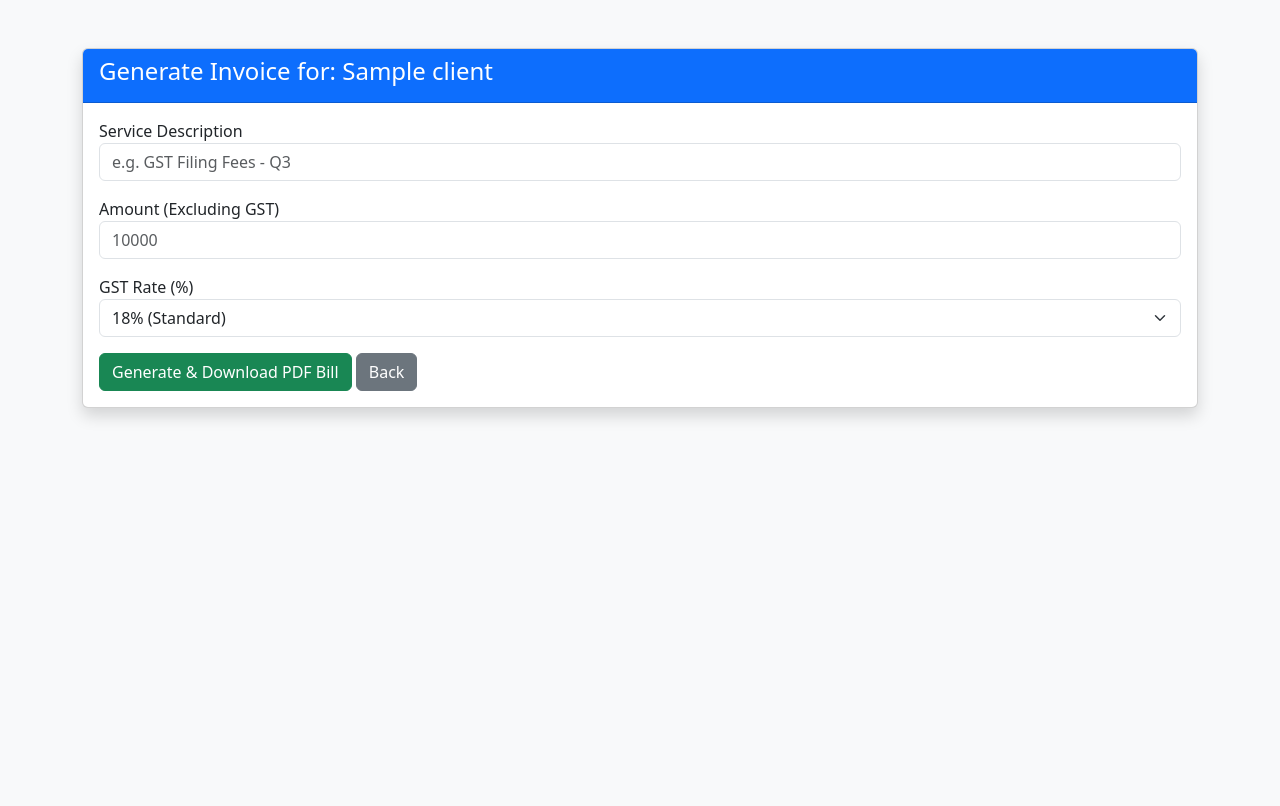
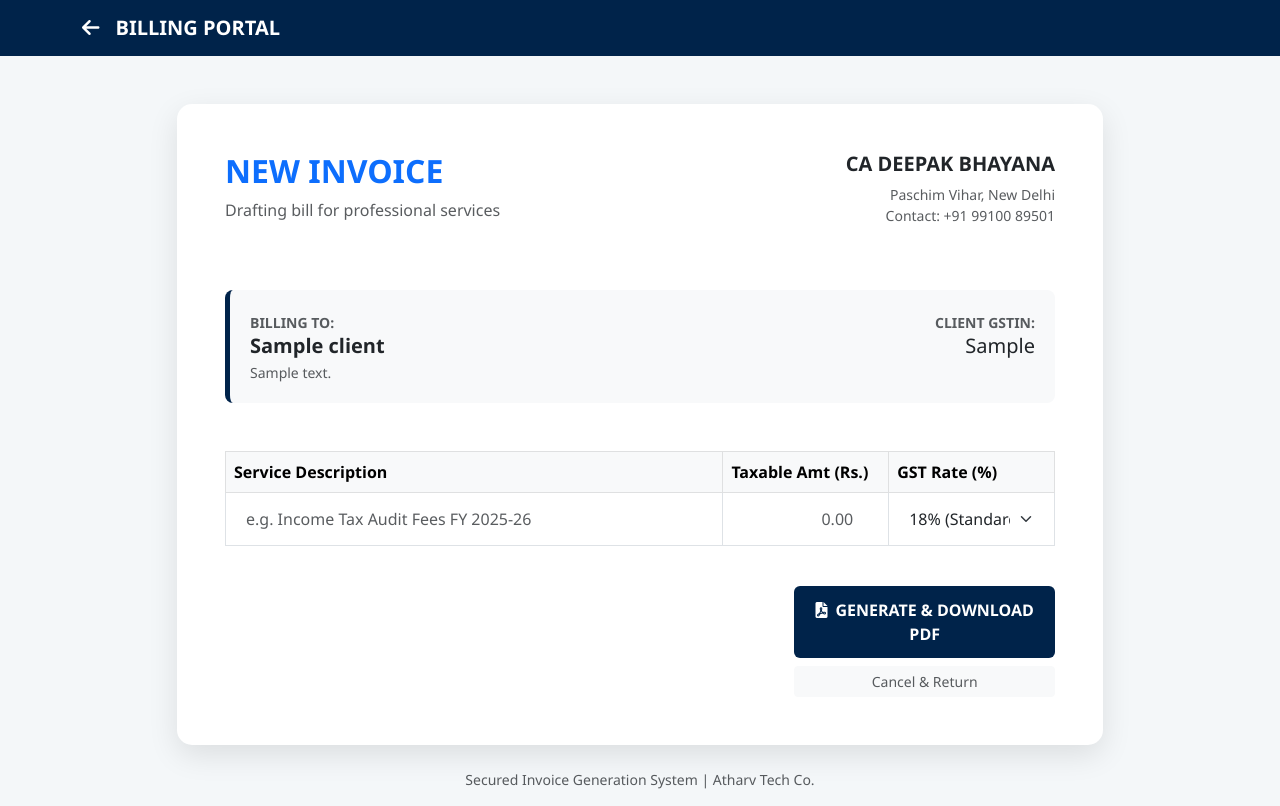
Before and after one commit to careatc1-pixel/ca-billing-erp, a Flask app: page /create-bill/1 in a window 1280 px wide. Before the commit the page ends 419 px from the top, so only its background shows below. Run offline with Flask 3, Linux system fonts and the light colour scheme; the visitor is signed in with stand-in values (Sample User, id 1); tables that the repository leaves empty hold one stand-in row (values such as "Sample post").

Commit message:
Update create_bill.html

```diff
--- a/templates/create_bill.html
+++ b/templates/create_bill.html
@@ -2,39 +2,106 @@
 <html lang="en">
 <head>
     <meta charset="UTF-8">
-    <title>Create Bill - CA Deepak Bhayana</title>
+    <meta name="viewport" content="width=device-width, initial-scale=1.0">
+    <title>Create Invoice | CA Deepak Bhayana</title>
     <link href="https://cdn.jsdelivr.net/npm/bootstrap@5.3.0/dist/css/bootstrap.min.css" rel="stylesheet">
+    <link rel="stylesheet" href="https://cdnjs.cloudflare.com/ajax/libs/font-awesome/6.0.0/css/all.min.css">
+    <style>
+        :root { --primary-color: #00234a; --secondary-color: #ffc107; }
+        body { background-color: #f4f7f9; font-family: 'Segoe UI', sans-serif; }
+        .navbar { background-color: var(--primary-color) !important; }
+        .invoice-card { border: none; border-radius: 15px; box-shadow: 0 10px 30px rgba(0,0,0,0.1); background: white; }
+        .client-info-box { background-color: #f8f9fa; border-left: 5px solid var(--primary-color); padding: 20px; border-radius: 8px; }
+        .btn-generate { background-color: var(--primary-color); color: white; padding: 12px; font-weight: bold; border: none; transition: 0.3s; }
+        .btn-generate:hover { background-color: #003673; transform: translateY(-2px); box-shadow: 0 5px 15px rgba(0,0,0,0.2); }
+    </style>
 </head>
-<body class="bg-light">
-    <div class="container mt-5">
-        <div class="card shadow">
-            <div class="card-header bg-primary text-white">
-                <h4>Generate Invoice for: {{ client.name }}</h4>
-            </div>
-            <div class="card-body">
+<body>
+
+<nav class="navbar navbar-dark mb-5">
+    <div class="container">
+        <a class="navbar-brand fw-bold" href="/"><i class="fas fa-arrow-left me-3"></i>BILLING PORTAL</a>
+    </div>
+</nav>
+
+<div class="container">
+    <div class="row justify-content-center">
+        <div class="col-lg-10">
+            <div class="invoice-card p-5">
+                <div class="row mb-5">
+                    <div class="col-md-6">
+                        <h2 class="fw-bold text-primary">NEW INVOICE</h2>
+                        <p class="text-muted">Drafting bill for professional services</p>
+                    </div>
+                    <div class="col-md-6 text-md-end">
+                        <h5 class="fw-bold">CA DEEPAK BHAYANA</h5>
+                        <p class="small text-muted mb-0">Paschim Vihar, New Delhi</p>
+                        <p class="small text-muted">Contact: +91 99100 89501</p>
+                    </div>
+                </div>
+
+                <div class="client-info-box mb-5">
+                    <div class="row">
+                        <div class="col-md-6">
+                            <label class="text-uppercase small fw-bold text-muted">Billing To:</label>
+                            <h5 class="fw-bold mb-1">{{ client.name }}</h5>
+                            <p class="mb-0 text-muted small">{{ client.address if client.address else 'No Address Provided' }}</p>
+                        </div>
+                        <div class="col-md-6 text-md-end">
+                            <label class="text-uppercase small fw-bold text-muted">Client GSTIN:</label>
+                            <h5 class="mb-0">{{ client.gstin if client.gstin else 'N/A' }}</h5>
+                        </div>
+                    </div>
+                </div>
+
                 <form action="/generate-pdf/{{ client.id }}" method="POST">
-                    <div class="mb-3">
-                        <label>Service Description</label>
-                        <input type="text" name="service" class="form-control" placeholder="e.g. GST Filing Fees - Q3" required>
+                    <div class="table-responsive mb-4">
+                        <table class="table table-bordered align-middle">
+                            <thead class="table-light">
+                                <tr>
+                                    <th width="60%">Service Description</th>
+                                    <th width="20%">Taxable Amt (Rs.)</th>
+                                    <th width="20%">GST Rate (%)</th>
+                                </tr>
+                            </thead>
+                            <tbody>
+                                <tr>
+                                    <td>
+                                        <input type="text" name="service" class="form-control border-0" placeholder="e.g. Income Tax Audit Fees FY 2025-26" required>
+                                    </td>
+                                    <td>
+                                        <input type="number" step="0.01" name="amount" class="form-control border-0 text-end" placeholder="0.00" required>
+                                    </td>
+                                    <td>
+                                        <select name="gst_rate" class="form-select border-0">
+                                            <option value="18">18% (Standard)</option>
+                                            <option value="0">0% (Exempt)</option>
+                                            <option value="5">5%</option>
+                                            <option value="12">12%</option>
+                                            <option value="28">28%</option>
+                                        </select>
+                                    </td>
+                                </tr>
+                            </tbody>
+                        </table>
                     </div>
-                    <div class="mb-3">
-                        <label>Amount (Excluding GST)</label>
-                        <input type="number" name="amount" class="form-control" placeholder="10000" required>
+
+                    <div class="row justify-content-end">
+                        <div class="col-md-4">
+                            <div class="d-grid gap-2">
+                                <button type="submit" class="btn btn-generate">
+                                    <i class="fas fa-file-pdf me-2"></i>GENERATE & DOWNLOAD PDF
+                                </button>
+                                <a href="/" class="btn btn-light text-muted btn-sm">Cancel & Return</a>
+                            </div>
+                        </div>
                     </div>
-                    <div class="mb-3">
-                        <label>GST Rate (%)</label>
-                        <select name="gst_rate" class="form-select">
-                            <option value="18">18% (Standard)</option>
-                            <option value="12">12%</option>
-                            <option value="5">5%</option>
-                            <option value="0">Exempted</option>
-                        </select>
-                    </div>
-                    <button type="submit" class="btn btn-success">Generate & Download PDF Bill</button>
-                    <a href="/" class="btn btn-secondary">Back</a>
                 </form>
             </div>
+            <p class="text-center mt-4 text-muted small">Secured Invoice Generation System | Atharv Tech Co.</p>
         </div>
     </div>
+</div>
+
 </body>
 </html>
```
